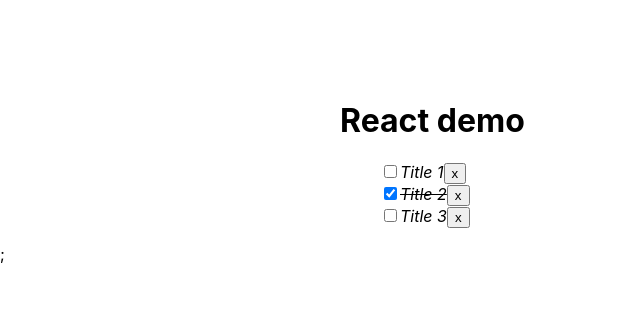
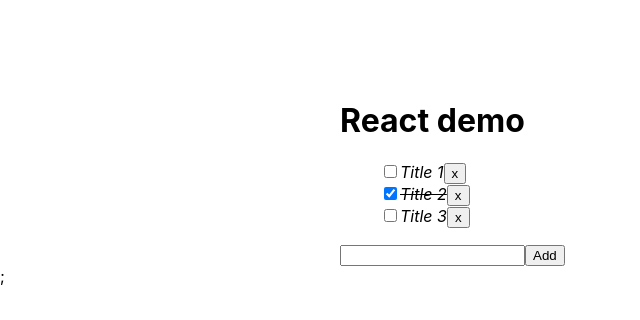
Before and after one commit to 0leksandr/react-demo, a React (Create React App) app: page / in a window 1280 px wide. Shown: the top 320 px of the page, without its empty margins (0-640 px from the left). Built offline with nearby package versions, Linux system fonts and the light colour scheme.

Commit message:
addTodo
Took 28 minutes

```diff
--- a/src/App.js
+++ b/src/App.js
@@ -1,6 +1,7 @@
 import React from 'react';
+import Context from "./context";
 import TodoList from "./Todo/TodoList";
-import Context from "./context";
+import AddTodo from "./Todo/AddTodo";
 
 function App() {
     const [Todos, updateTodos] = React.useState([
@@ -18,11 +19,19 @@ function App() {
     function removeTodo(id) {
         updateTodos(Todos.filter(todo => todo.id !== id));
     }
+    function addTodo(text) {
+        updateTodos(Todos.concat([{
+            id: Math.max(...Todos.map(todo => todo.id)) + 1,
+            title: text,
+            completed: false,
+        }]));
+    }
 
-    return <Context.Provider value={{toggleTodo, removeTodo}}>
+    return <Context.Provider value={{addTodo, toggleTodo, removeTodo}}>
         <div className="wrapper">
             <h1>React demo</h1>
             <TodoList items={Todos}/>
+            <AddTodo/>
         </div>;
     </Context.Provider>
 }
--- /dev/null
+++ b/src/Todo/AddTodo.js
@@ -0,0 +1,22 @@
+import React, {useContext, useState} from "react";
+import Context from "../context";
+
+export default function () {
+    const [value, setValue] = useState('');
+
+    const {addTodo} = useContext(Context);
+    function submit(evt) {
+        evt.preventDefault();
+        addTodo(value);
+        setValue('');
+    }
+
+    return (
+        <form onSubmit={submit}>
+            <input type="text" value={value} onChange={evt => setValue(evt.target.value)}/>
+            <button type="submit">
+                Add
+            </button>
+        </form>
+    );
+}
```
